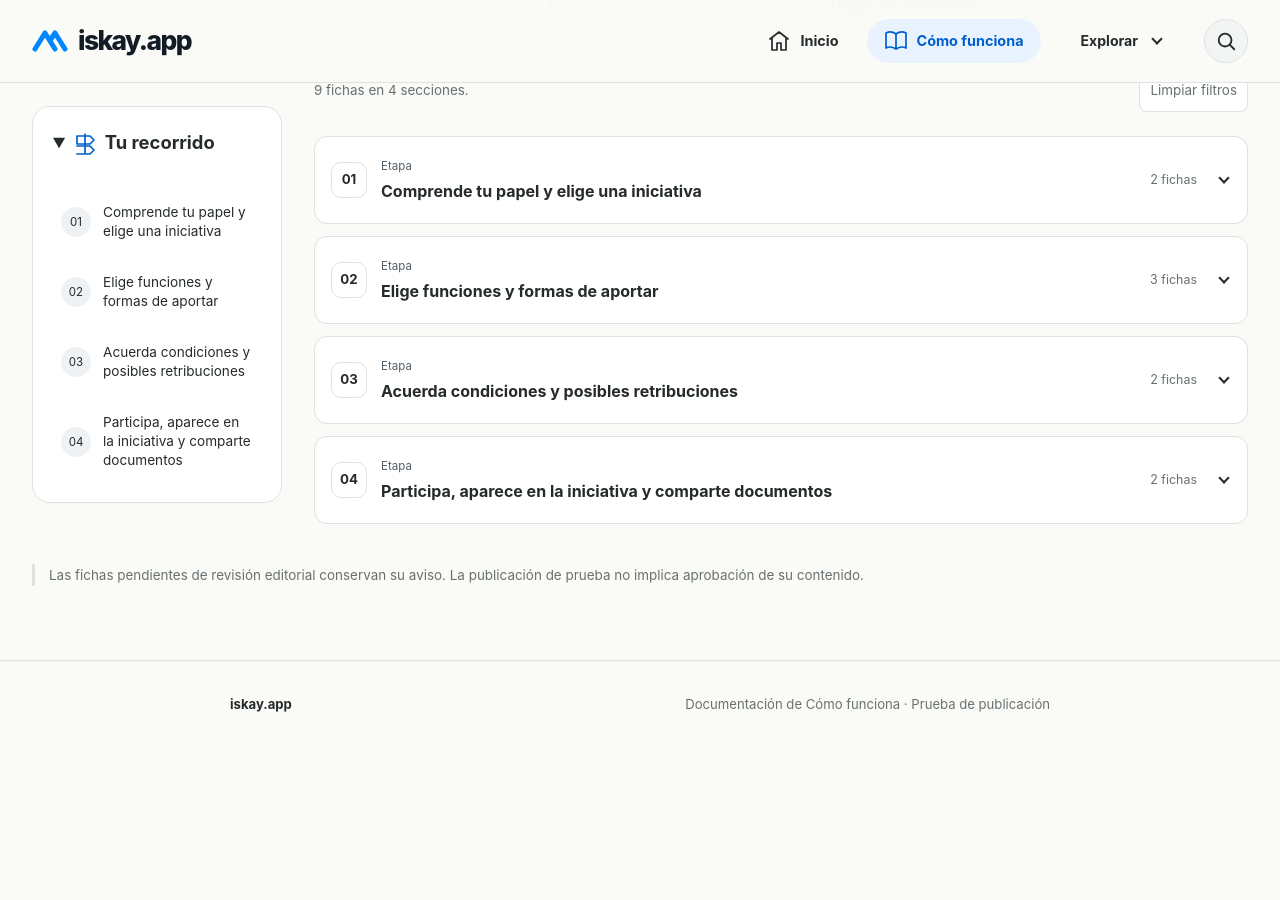
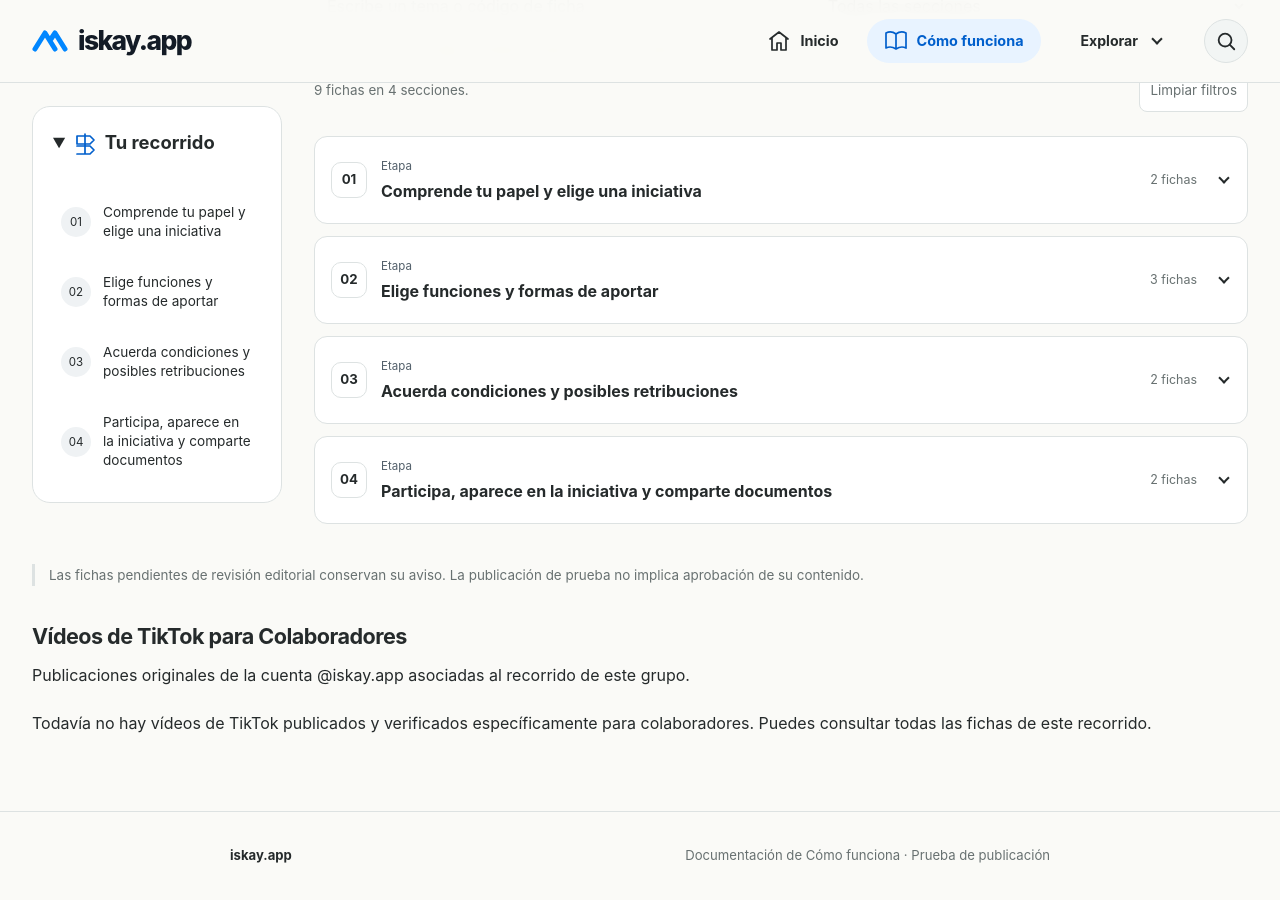
Before and after one commit to iskayApp/como-funciona, a Jekyll site: the page built from ideas/recompensa/colaboradores/index.md, in a window 1280 px wide and 900 px high, scrolled down 735 px. Built offline with Jekyll 4.4.1, drawn with Linux system fonts in a browser that asks for light colours; before the commit the page ends 1484 px from its top, so only the background shows below that; some of the changed lines change nothing that is shown.

Commit message:
feat(rec): integrar vídeo por público en los tres recorridos de Recompensa

```diff
--- a/_includes/fr-role-hub.html
+++ b/_includes/fr-role-hub.html
@@ -104,3 +104,7 @@
   <p class="fr-editorial-note">Las fichas pendientes de revisión editorial conservan su aviso. La publicación de prueba no implica aprobación de su contenido.</p>
   {% endif %}
 </div>
+
+{% if page.category == 'Recompensa' and fr_current_role_ready %}
+  {% include recompensa-role-videos.html %}
+{% endif %}
```
